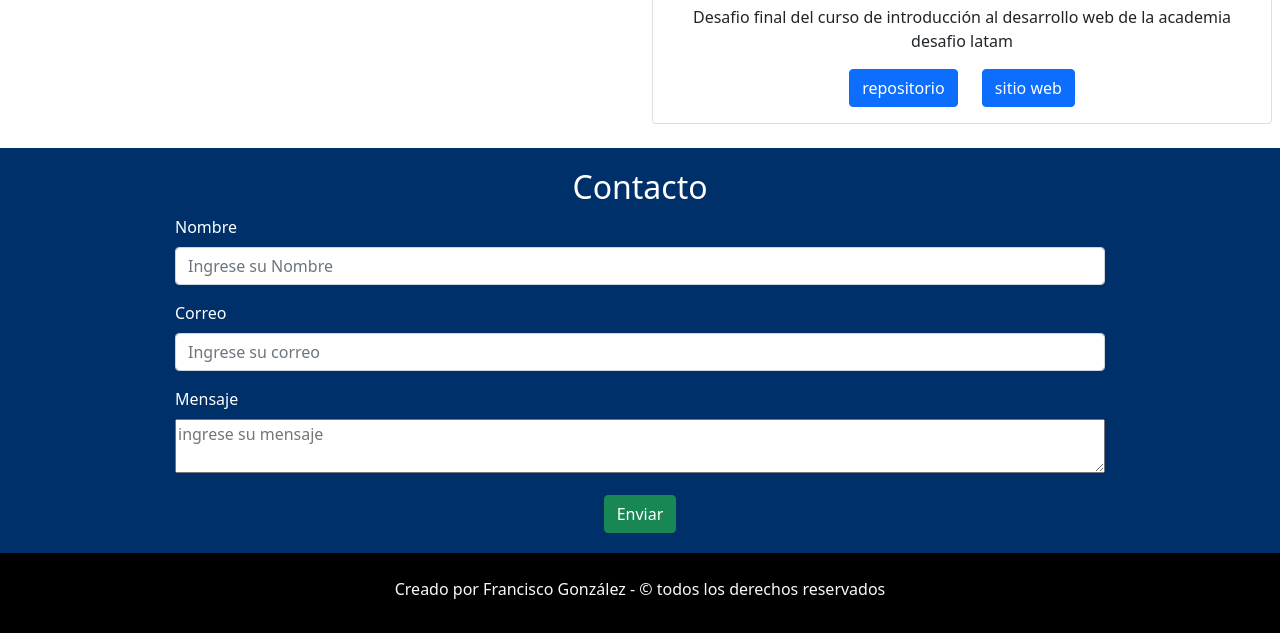
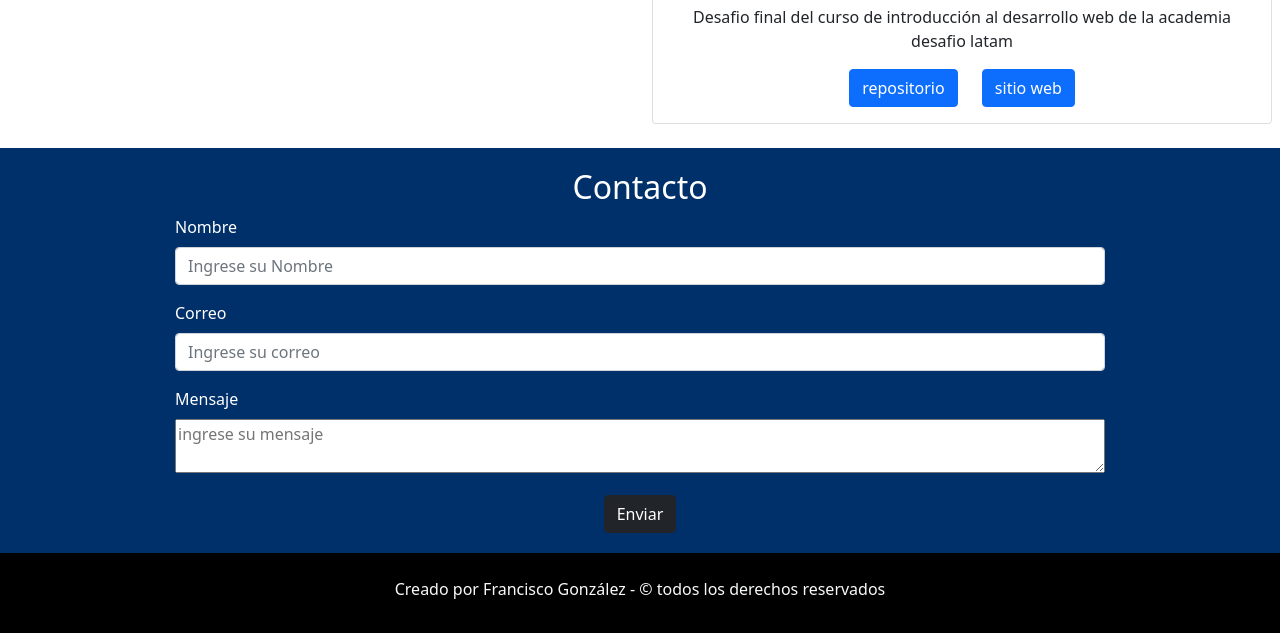
Before and after one commit to MaruVivas/portafolio-personal-desafio-final2, a plain HTML site: page index.html in a window 1280 px wide. Shown: the part 1996-2629 px from the top of the page. Drawn offline with nearby package versions, Linux system fonts and the light colour scheme.

Commit message:
cambio color de boton submit

```diff
--- a/index.html
+++ b/index.html
@@ -219,7 +219,7 @@
                 ></textarea>
               </div>
               <div class="contenedor-button-form text-center">
-                <button type="submit" class="btn btn-success">Enviar</button>
+                <button type="submit" class="btn btn-dark">Enviar</button>
               </div>
             </form>
           </div>
```
